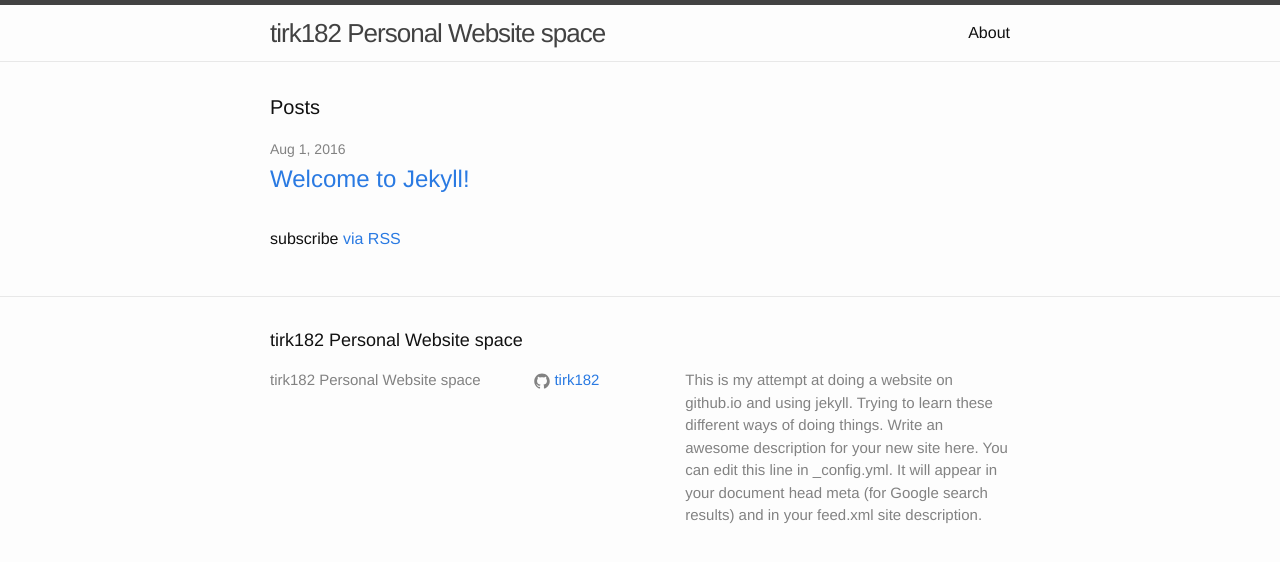
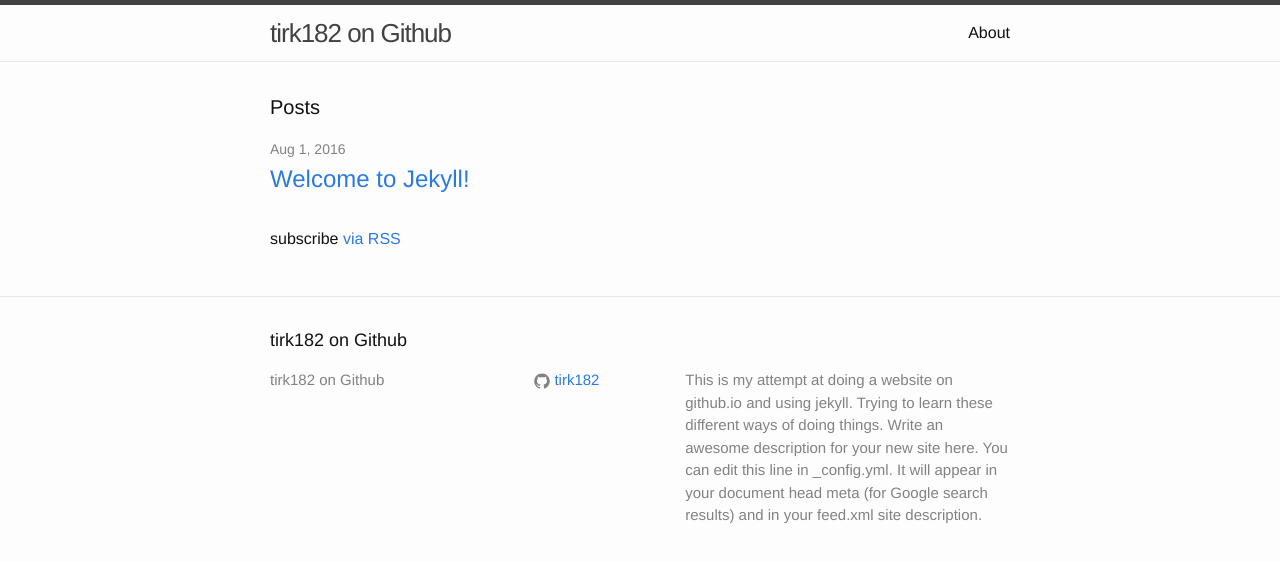
Before and after one commit to tirk182/tirk182.github.io, a Jekyll site: the page built from index.html, in a window 1280 px wide. Shown: the top 562 px of the page. Built offline with Jekyll 4.4.1, drawn with Linux system fonts in a browser that asks for light colours.

Commit message:
Update _config.yml

```diff
--- a/_config.yml
+++ b/_config.yml
@@ -6,7 +6,7 @@
 # 'jekyll serve'. If you change this file, please restart the server process.
 
 # Site settings
-title: tirk182 Personal Website space
+title: tirk182 on Github
 #email: your-email@domain.com
 description: > # this means to ignore newlines until "baseurl:"
   This is my attempt at doing a website on github.io and using jekyll. Trying to learn these different ways of doing things. Write an awesome description for your new site here. You can edit this
```
